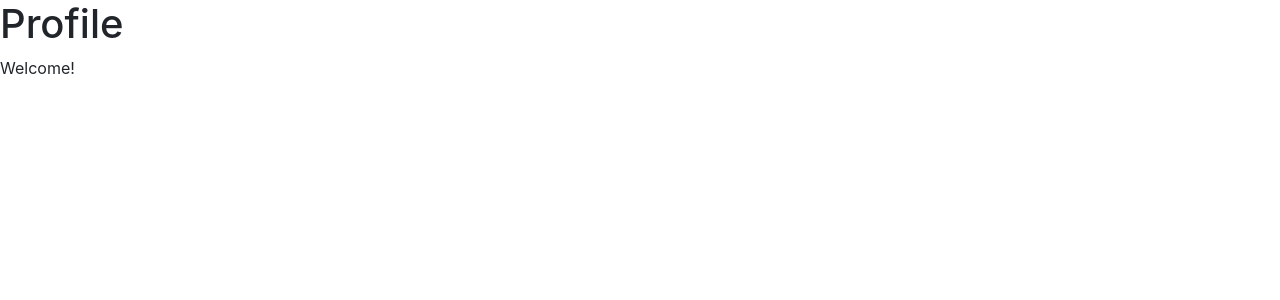
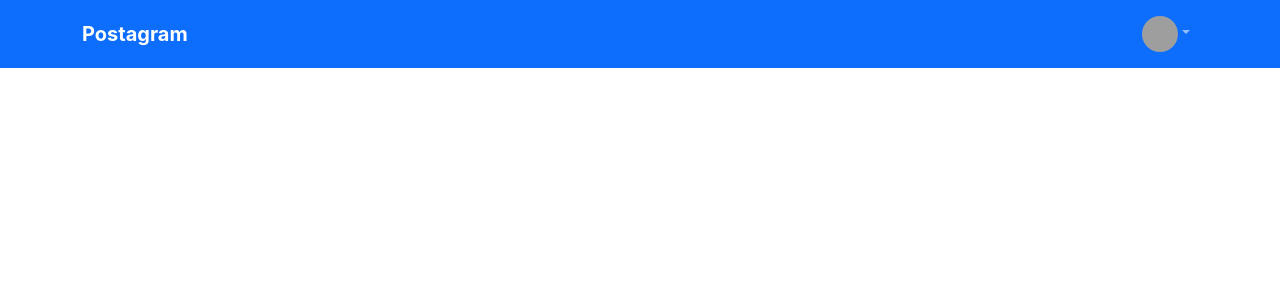
Before and after one commit to 98Taek/full-stack, a React (Create React App) app in the folder social-media-app/: page / in a window 1280 px wide. Shown: the top 300 px of the page. Built offline with nearby package versions, Linux system fonts and the light colour scheme; sample sign-in values are in the browser's storage; grey boxes are pictures that could not be loaded; the HTML template or start-up script is replaced by a standard one.

Commit message:
Home.jsx에 Layout 추가

```diff
--- a/social-media-app/src/pages/Home.jsx
+++ b/social-media-app/src/pages/Home.jsx
@@ -1,13 +1,11 @@
 import React from "react";
+import Layout from "../components/Layout"
 
 function Home() {
-    return (
-        <div>
-            <h1>Profile</h1>
-            <p>
-                Welcome!
-            </p>
-        </div>
-    );
+  return (
+    <Layout>
+
+    </Layout>
+  );
 }
 export default Home;
```
